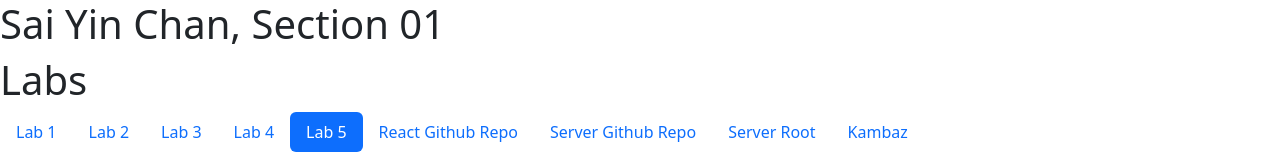
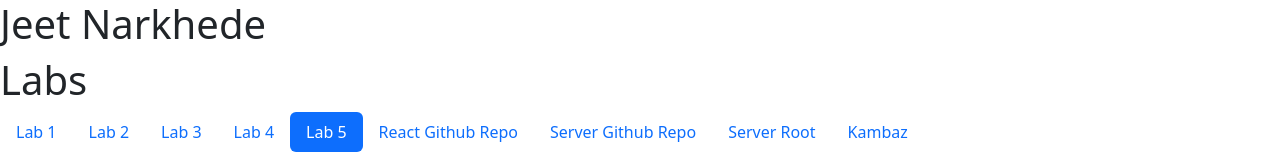
Before and after one commit to Zexsteel900/kambaz-pazza, a React (Vite) app: page /#/Labs/Lab5 in a window 1280 px wide. Shown: the top 156 px of the page. Built offline with nearby package versions, Linux system fonts and the light colour scheme; no server answers; the HTML template or start-up script is replaced by a standard one.

Commit message:
Finalfinal

```diff
--- a/src/Labs/TOC.tsx
+++ b/src/Labs/TOC.tsx
@@ -27,7 +27,7 @@ export default function TOC() {
       </Nav.Item>
       <Nav.Item>
         <Nav.Link
-          href="https://github.com/sychan91/kambaz-react-web-app-cs5610-sp25/tree/main"
+          href="https://github.com/Zexsteel900/kambaz-app1"
           active={false}
         >
           React Github Repo
@@ -35,7 +35,7 @@ export default function TOC() {
       </Nav.Item>
       <Nav.Item>
         <Nav.Link
-          href="https://github.com/sychan91/kambaz-node-server-app.git"
+          href="https://github.com/Zexsteel900/kambaz-node-server-app"
           active={false}
         >
           Server Github Repo
--- a/src/Labs/index.tsx
+++ b/src/Labs/index.tsx
@@ -12,7 +12,7 @@ export default function Labs() {
   return (
     <Provider store={store}>
       <div id="wd-labs">
-        <h1>Sai Yin Chan, Section 01</h1>
+        <h1>Jeet Narkhede</h1>
         <h1>Labs</h1>
         <TOC />
         <Routes>
```
